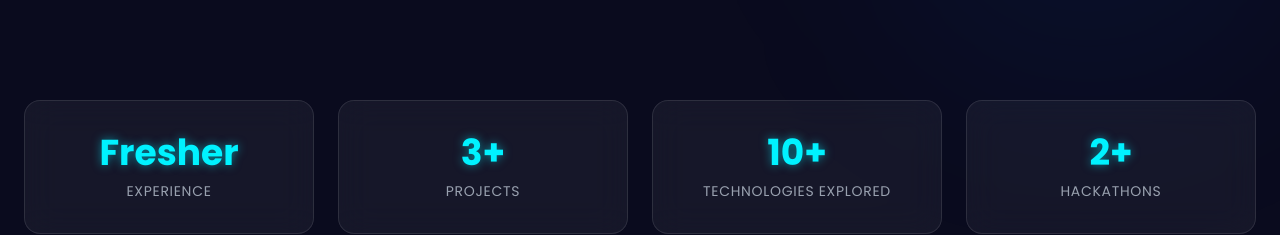
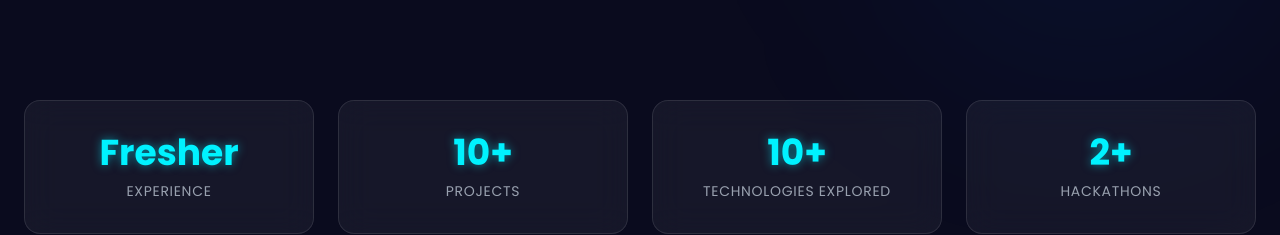
Before and after one commit to jahnaviio/my-portfolio, a React (Vite) app: page / in a window 1280 px wide. Shown: the part 780-1015 px from the top of the page. Built offline with nearby package versions, Linux system fonts and the light colour scheme.

Commit message:
Update project count from 3 to 10

```diff
--- a/src/App.tsx
+++ b/src/App.tsx
@@ -212,7 +212,7 @@ const Hero = () => {
 const Stats = () => {
   const stats = [
     { label: 'Experience', value: 'Fresher' },
-    { label: 'Projects', value: '3+' },
+    { label: 'Projects', value: '10+' },
     { label: 'Technologies Explored', value: '10+' },
     { label: 'Hackathons', value: '2+' },
   ];
```
